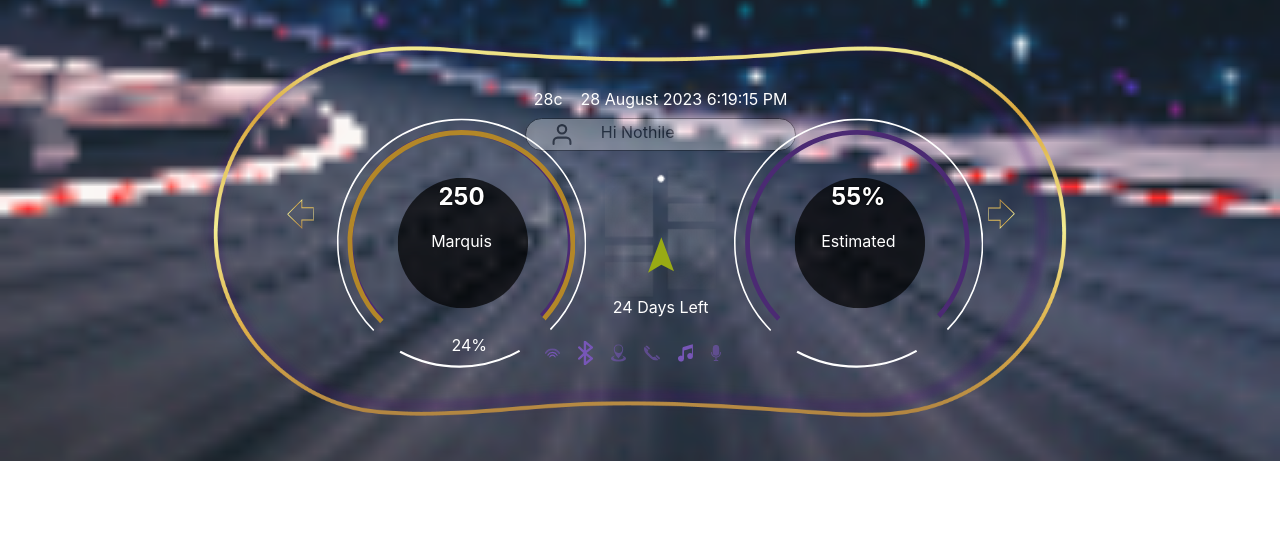
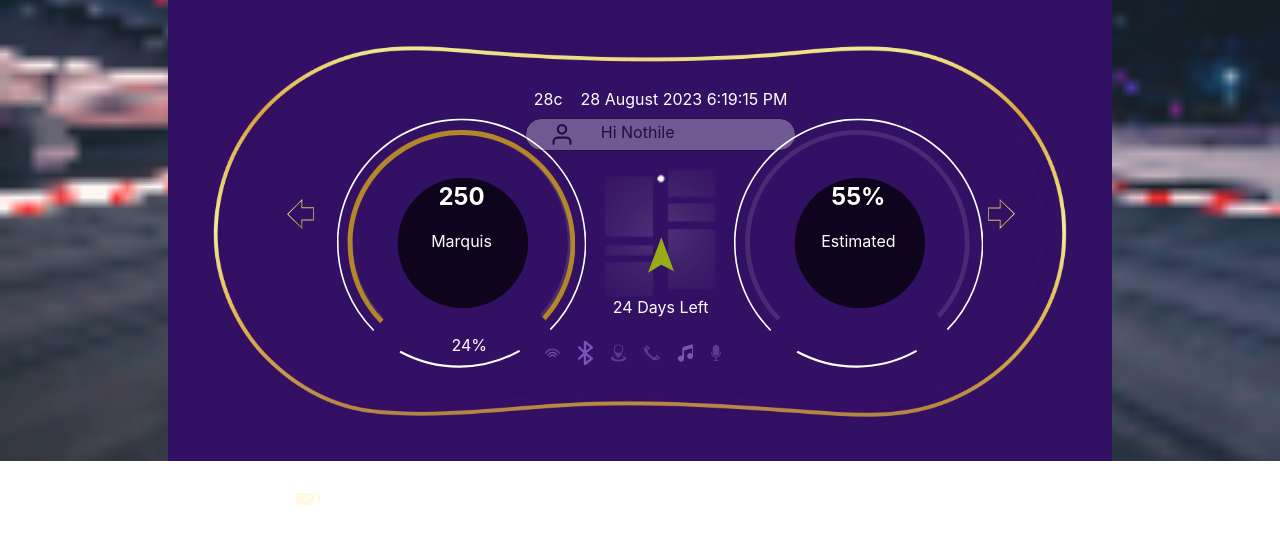
Before and after one commit to nothil/speedometer, a React (Create React App) app: page / in a window 1280 px wide. Shown: the top 544 px of the page. Built offline with nearby package versions, Linux system fonts and the light colour scheme.

Commit message:
removed some un used code

```diff
--- a/src/App.css
+++ b/src/App.css
@@ -30,6 +30,9 @@ html {
   padding: 30px;
   /* background-image: url("./assets/GoldOutline.png"); */
   /* border: 5px solid #b38728; */
+  background-color: #321063;
+
+  /* border-radius: 40px 999em 999em 40px; */
 }
 .row img {
   width: 60%;
@@ -69,6 +72,15 @@ html {
   }
 }
 
+.progress-bar {
+  position: absolute;
+}
+.progress-bar-text p {
+  position: absolute;
+  left: 312%;
+  top: -77%;
+  color: cornsilk;
+}
 .percent {
   position: absolute;
   top: 65%;
--- a/src/App.js
+++ b/src/App.js
@@ -42,6 +42,36 @@ function App() {
     return new Date(year, months, 0).getDate();
   };
 
+  // const ascendingCountAnimation = () => {
+  //   let count = 0;
+  //   const counter = setInterval(() => {
+  //     count++;
+  //     console.log(count);
+  //     if (count === 100) {
+  //       clearInterval(counter);
+  //     }
+  //   }, 30);
+  // };
+
+  // svg loader animation
+  // const loaderAnimation = () => {
+  //   let count = 0;
+  //   const counter = setInterval(() => {
+  //     count++;
+  //     console.log(count);
+  //     if (count === 100) {
+  //       clearInterval(counter);
+  //     }
+  //   }, 30);
+
+  //   const loader = document.querySelector(".loader");
+  //   loader.style.display = "none";
+  // };
+
+  // loaderAnimation();
+
+  // ascendingCountAnimation();
+
   const daysLeft = daysInMonth(month, year) - day;
   console.log(daysLeft);
 
@@ -63,7 +93,31 @@ function App() {
             </div>
             <div className="percent">
               <p>24%</p>
+              {/* <p>0</p>
+              <p>25m</p>
+
+              <p>50m</p>
+
+              <p>400m</p>
+
+              <p>600m</p>
+
+              <p>100m</p> */}
             </div>
+
+            <div className="progress-bar">
+              <div className="progress"></div>
+
+              <div className="progress-bar-text">
+                <p>0</p>
+                <p>100</p>
+
+                <p>50</p>
+
+                <p>75</p>
+              </div>
+            </div>
+
             <div className="ind-left">
               <img src={LeftIndicator} alt="" />
             </div>
```
